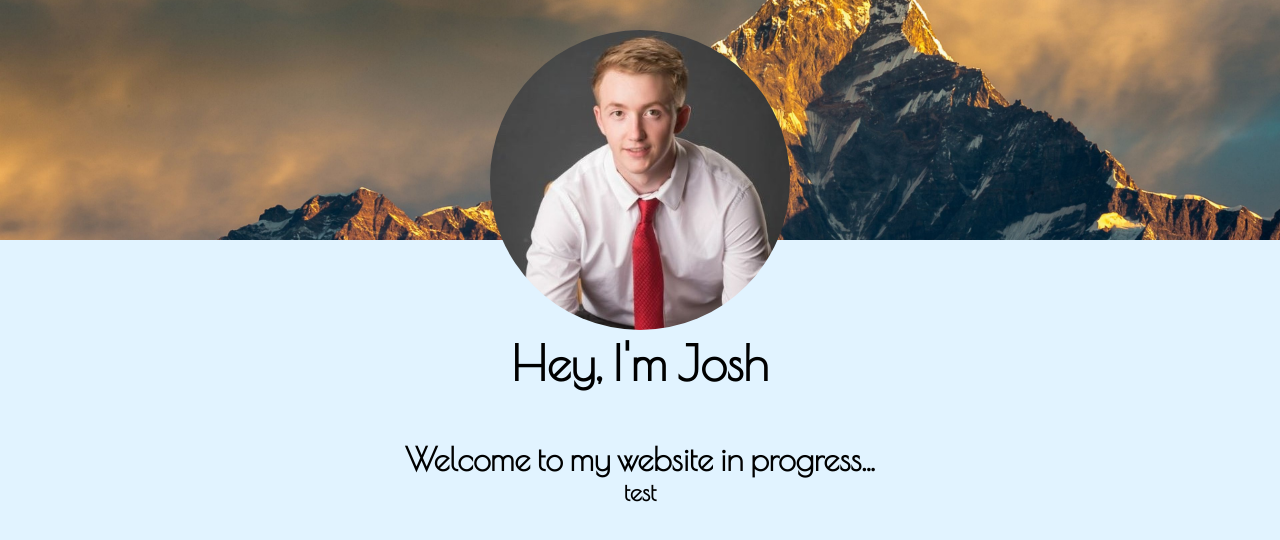
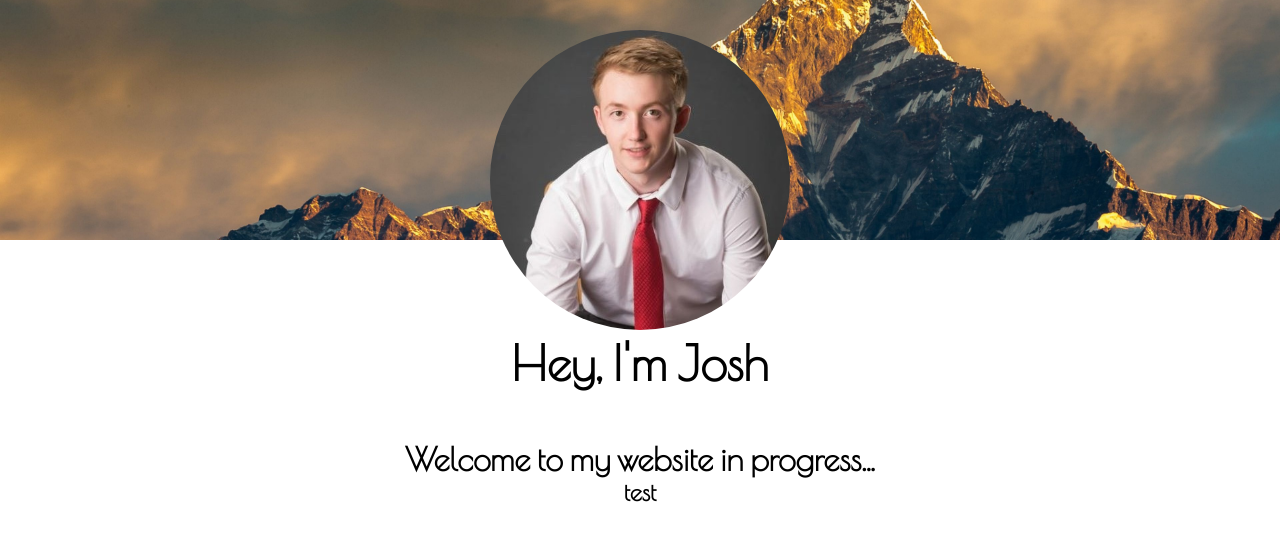
Before and after one commit to Joshtes/Personal_Website, a plain HTML site: page index.html in a window 1280 px wide. Drawn offline with nearby package versions, Linux system fonts and the light colour scheme.

```diff
--- a/index.html
+++ b/index.html
@@ -15,7 +15,7 @@
                 src= ./page_images/profilepic.jpg
                 alt = "profile picture"
                 />
-                <h1>Hey, I'm Josh</h1>
+                <h1 class="whitebckgrnd">Hey, I'm Josh</h1>
             </div>
         </div>
         <div class="main-body">
--- a/style.css
+++ b/style.css
@@ -5,7 +5,7 @@
 
 body {
     width: 100%;
-    background-color: rgba(164, 219, 255, 0.322);
+    background-color: rgba(255, 255, 255, 0.486);
 }
 
 .header-img {
@@ -19,7 +19,11 @@ body {
 
 
 }
-
+.whitebckgrnd {
+    background-color: rgba(255, 255, 255, 0.486);
+    width: 100%;
+    text-align: center;
+}
 .inner-header {
     text-align: center;
     position:absolute;
```
